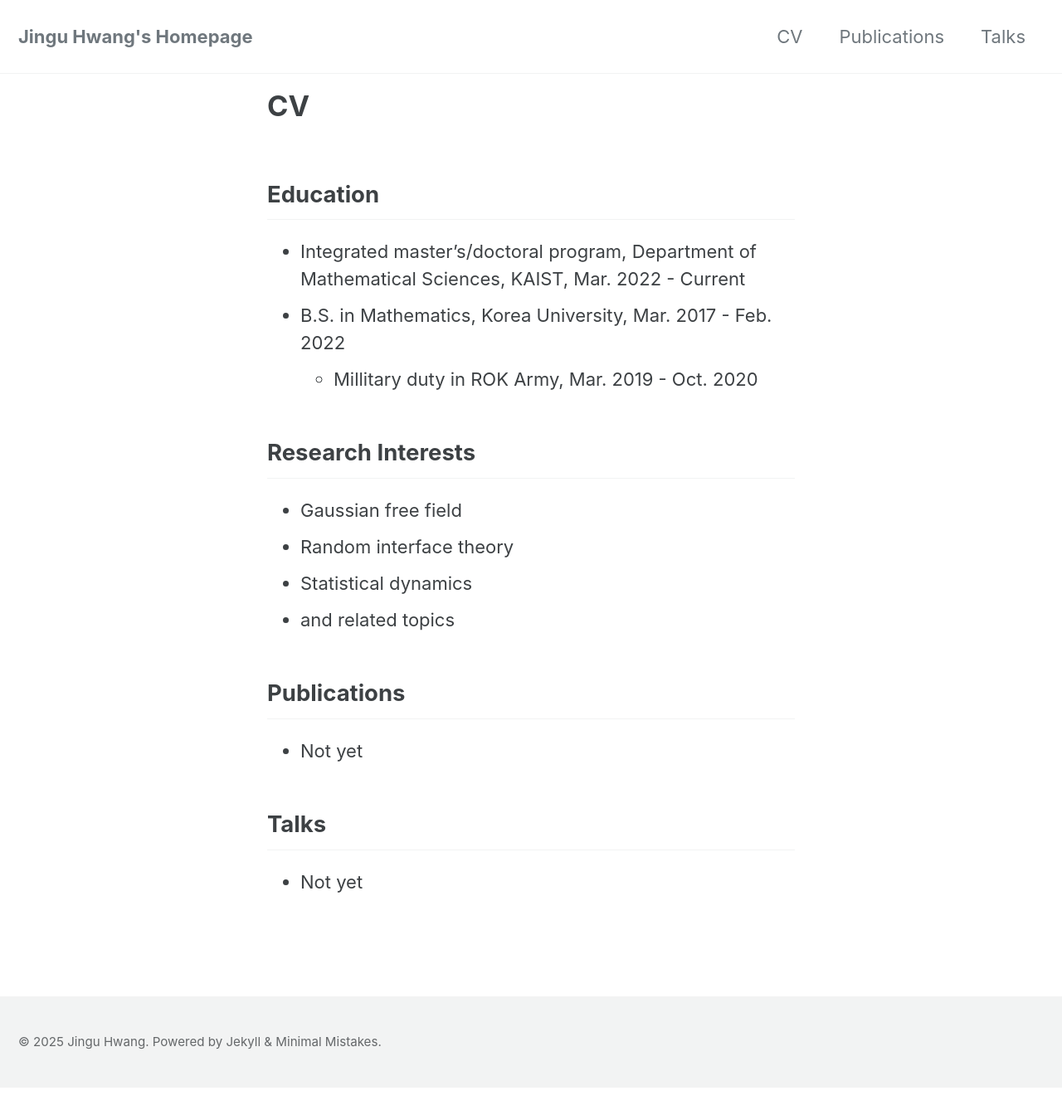
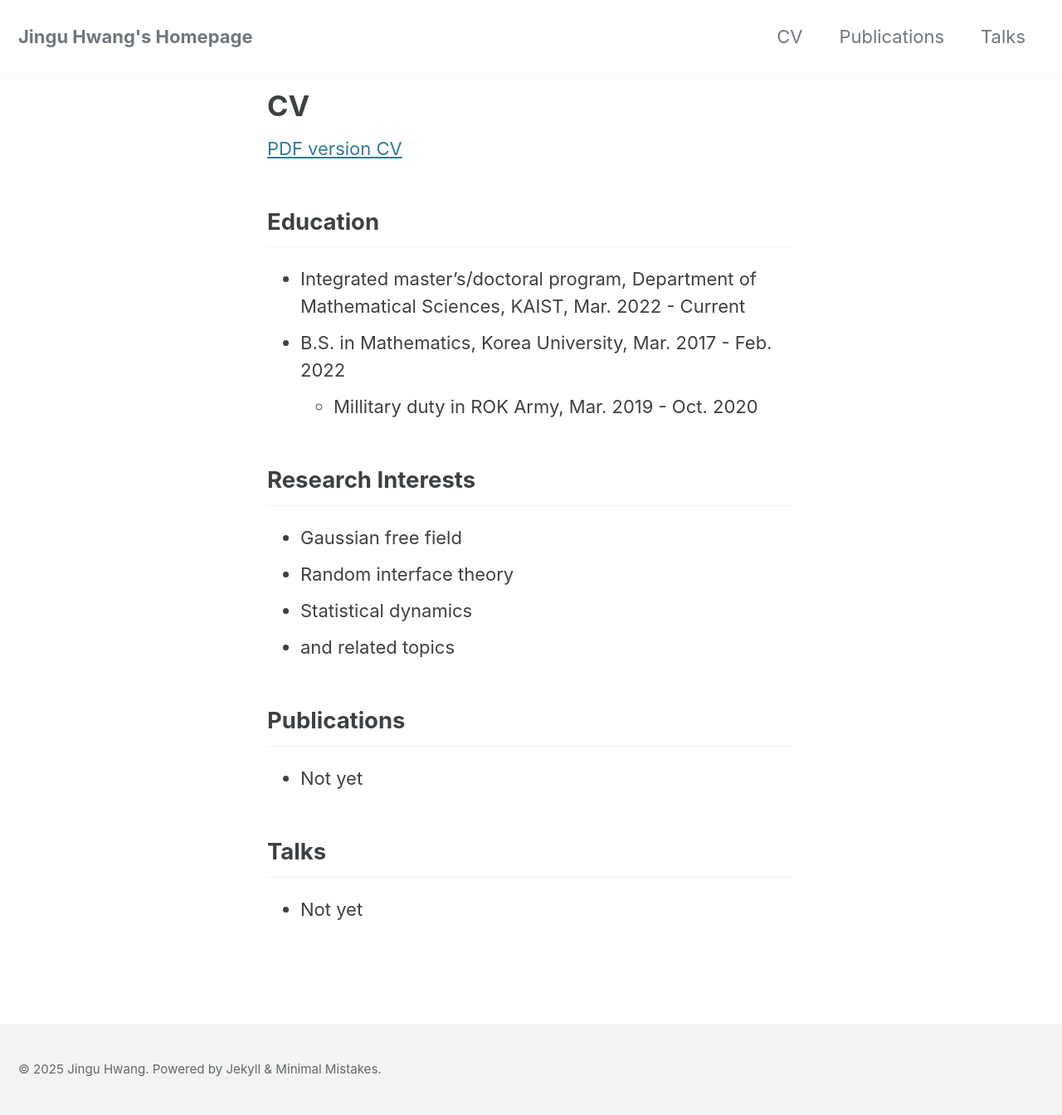
Before and after one commit to hwangjingu/hwangjingu.github.io, a Jekyll site: the page built from _pages/CV.md, in a window 1280 px wide. Shown: the whole page at 83% size. Built offline with Jekyll 4.4.1, drawn with Linux system fonts in a browser that asks for light colours; cached includes are drawn as plain includes; before the commit the page ends 1311 px from its top, so only the background shows below that.

Commit message:
Update CV.md

```diff
--- a/_pages/CV.md
+++ b/_pages/CV.md
@@ -4,8 +4,7 @@ layout: "single"
 excerpt: "Curriculum Vitae"
 permalink: /CV
 ---
-<!-- [PDF version CV](/files/CV/CV.pdf) -->
-
+[PDF version CV](/files/CV/Curriculum Vitae_Jingu Hwang.pdf)
 ## Education
 - Integrated master’s/doctoral program, Department of Mathematical Sciences, KAIST, Mar. 2022 - Current
 - B.S. in Mathematics, Korea University, Mar. 2017 - Feb. 2022
```
